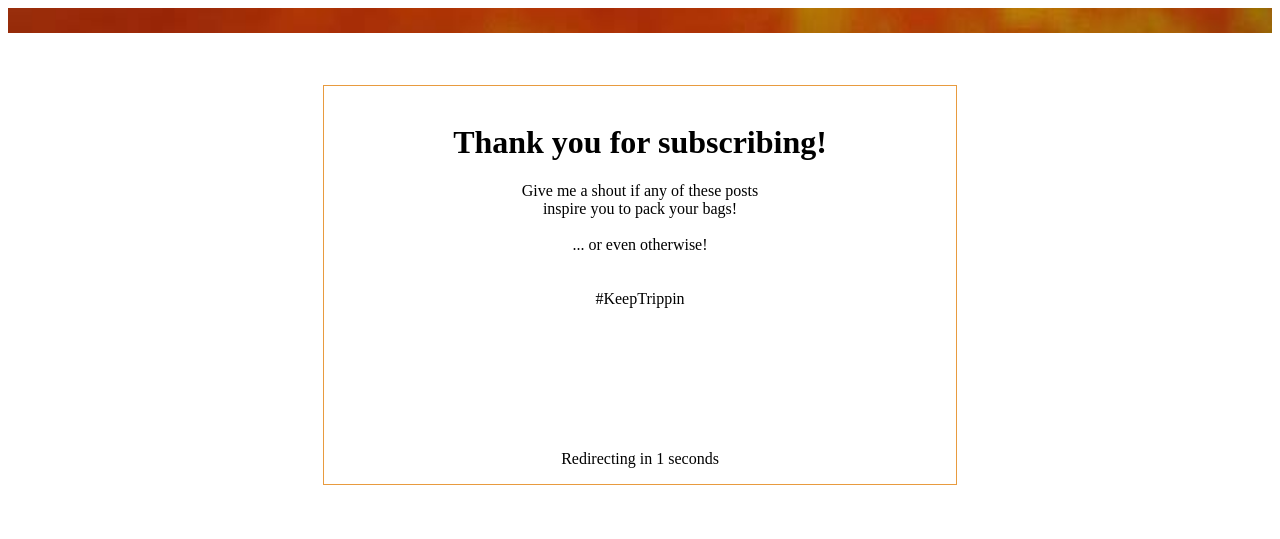
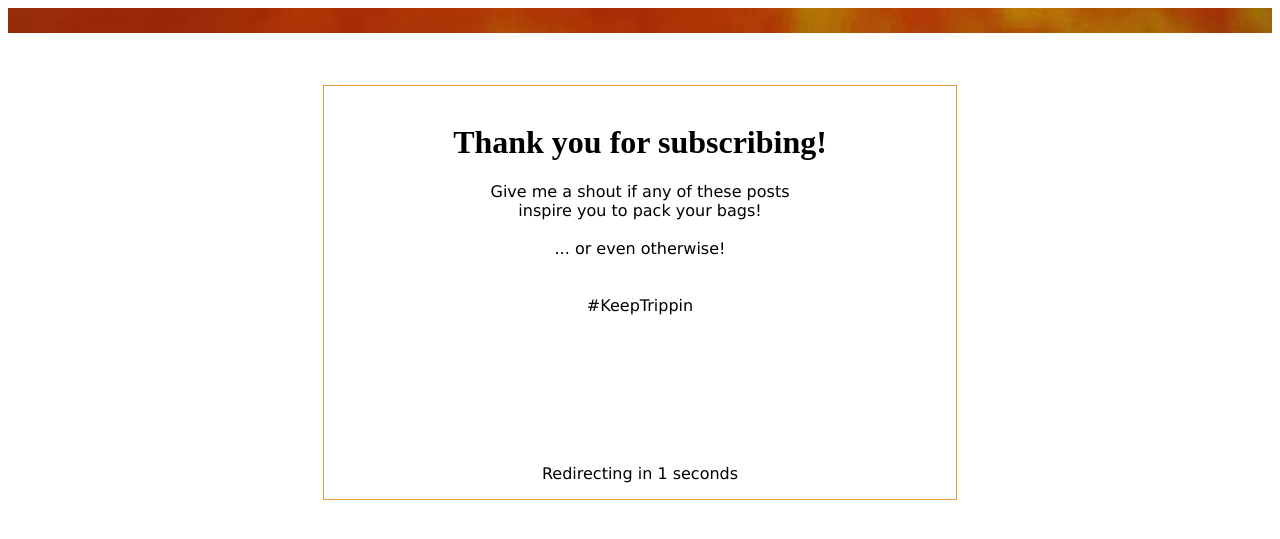
Before and after one commit to chinmaynema/chinmaynema.github.io, a Jekyll site: the page thankyou.html, which Jekyll copies as it is, in a window 1280 px wide. Shown: the top 539 px of the page. Built offline with Jekyll 4.4.1, drawn with Linux system fonts in a browser that asks for light colours.

Commit message:
Update thankyou.html

```diff
--- a/thankyou.html
+++ b/thankyou.html
@@ -10,7 +10,7 @@
   border-style:solid;
   border-color:#e89b3f;
   padding: 1em;
-  font-family:cursive;
+  font-family:verdana;
 }
 </style>
 </head>
@@ -19,7 +19,7 @@
 <img src="/assets/images/pages/thankyou/Thankyou.jpg" width="100%">
 </p><br><br>
 <div class="myDiv">
-  <h1>Thank you for subscribing!</h1>
+  <h1 style="font-family:cursive;">Thank you for subscribing!</h1>
   <p>Give me a shout if any of these posts<br>inspire you to pack your bags!<br><br>
 ... or even otherwise!<br><br><br>
 
```
